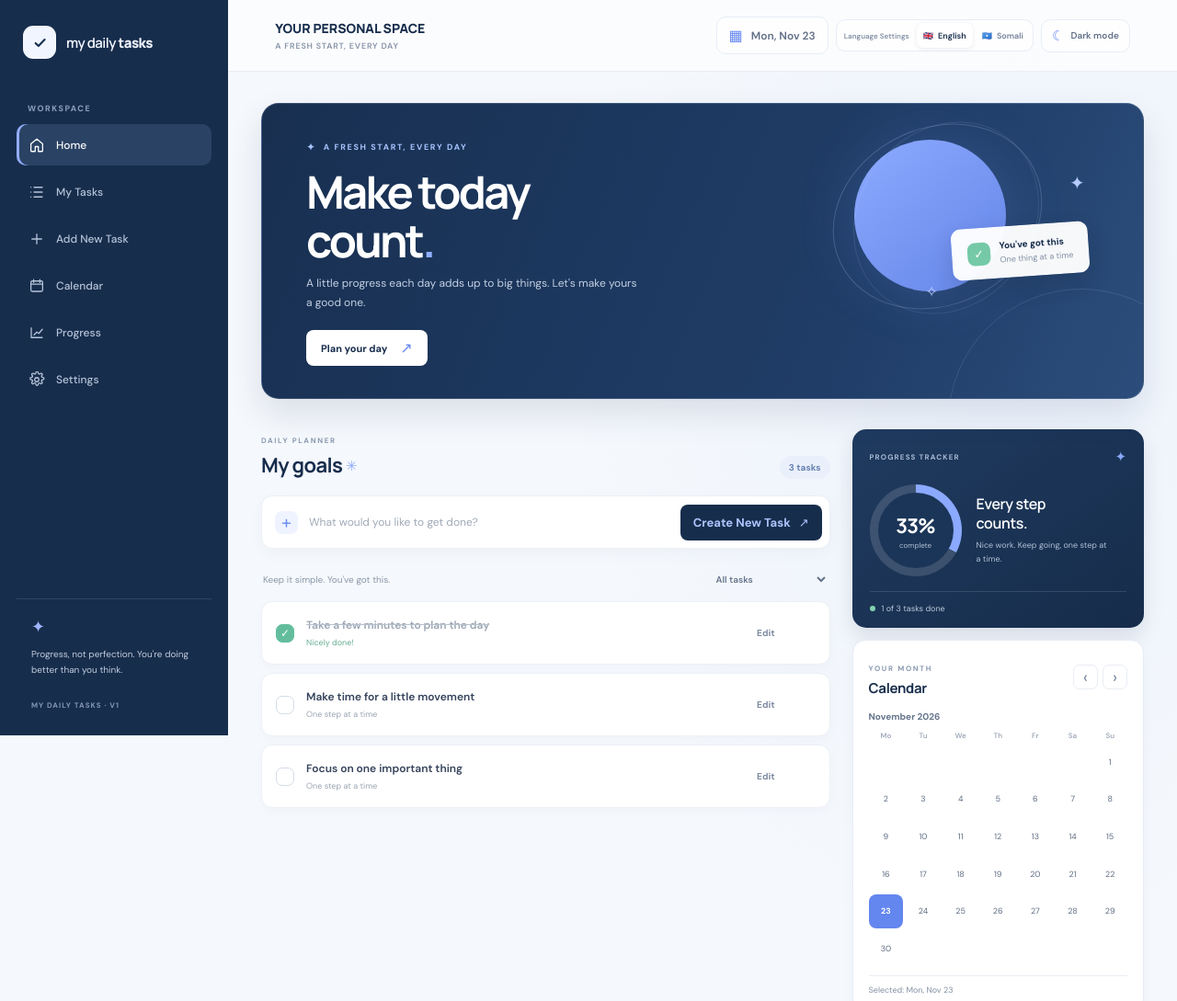
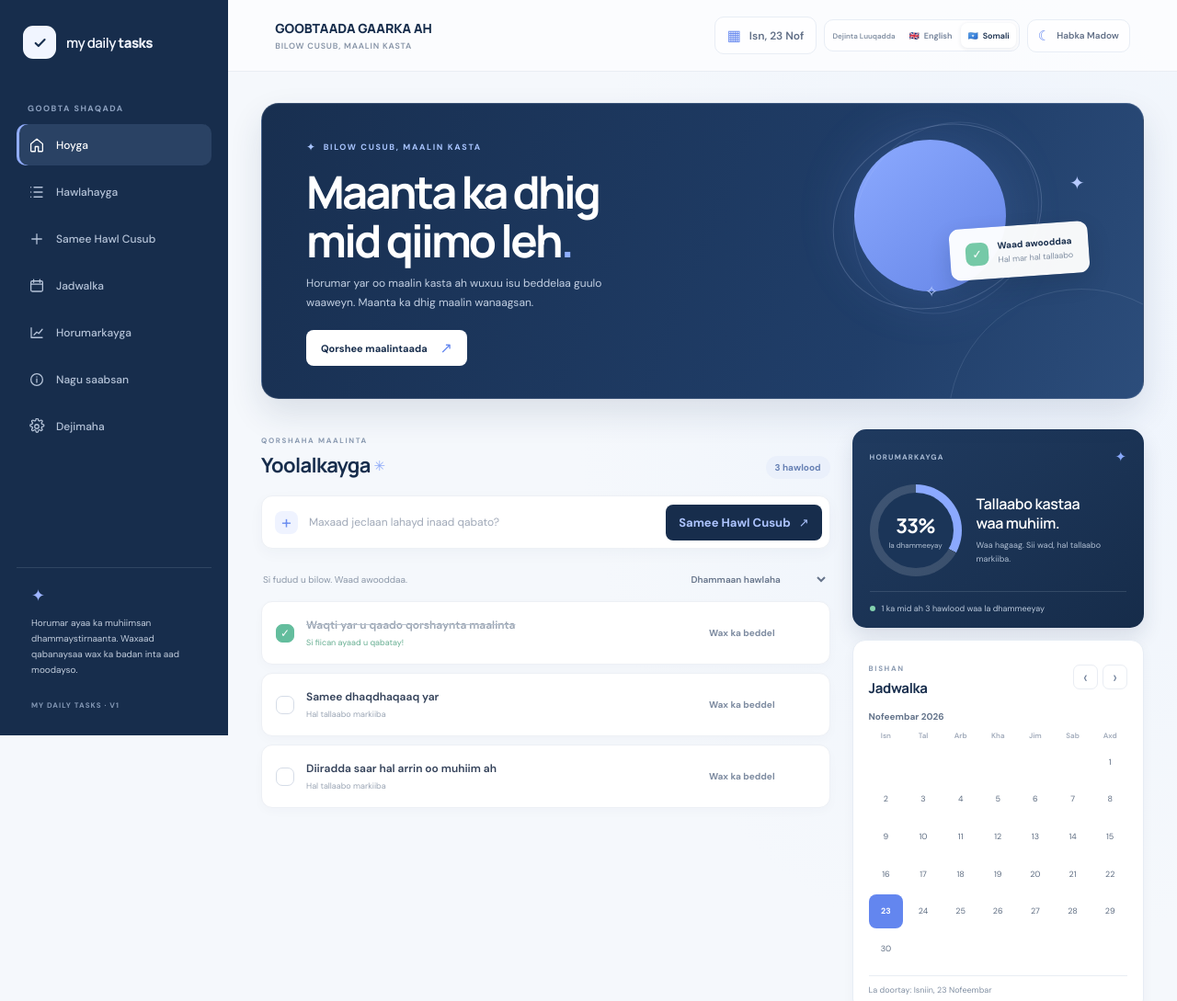
Before and after one commit to iqraliiban90-lgtm/My-Daily-Task, a plain HTML site: page index.html in a window 1280 px wide. Shown: the top 1089 px of the page at 92% size. Drawn offline with Linux system fonts and the light colour scheme.

Commit message:
Default new visitors to Somali and add About navigation
Co-authored-by: Copilot <223556219+Copilot@users.noreply.github.com>

```diff
--- a/index.html
+++ b/index.html
@@ -42,6 +42,10 @@
         <a class="nav-link progress-nav" href="#progress">
           <svg viewBox="0 0 24 24" aria-hidden="true"><path d="M4 19V5M4 19h16M8 15l4-4 3 2 5-6"/></svg>
           <span data-i18n="nav.progress">Progress</span>
+        </a>
+        <a class="nav-link about-nav" href="#about">
+          <svg viewBox="0 0 24 24" aria-hidden="true"><circle cx="12" cy="12" r="8.5"/><path d="M12 11v5M12 8h.01"/></svg>
+          <span data-i18n="nav.about">About</span>
         </a>
         <a class="nav-link settings-nav" href="#settings">
           <svg viewBox="0 0 24 24" aria-hidden="true"><circle cx="12" cy="12" r="3"/><path d="m19.4 15 .1.1a1.7 1.7 0 0 1-2.4 2.4l-.1-.1a1.7 1.7 0 0 0-2.9 1.2v.2a1.7 1.7 0 0 1-3.4 0v-.2a1.7 1.7 0 0 0-2.9-1.2l-.1.1a1.7 1.7 0 1 1-2.4-2.4l.1-.1a1.7 1.7 0 0 0-1.2-2.9H4a1.7 1.7 0 0 1 0-3.4h.2a1.7 1.7 0 0 0 1.2-2.9l-.1-.1a1.7 1.7 0 1 1 2.4-2.4l.1.1a1.7 1.7 0 0 0 2.9-1.2V2a1.7 1.7 0 0 1 3.4 0v.2a1.7 1.7 0 0 0 2.9 1.2l.1-.1a1.7 1.7 0 1 1 2.4 2.4l-.1.1a1.7 1.7 0 0 0 1.2 2.9h.2a1.7 1.7 0 0 1 0 3.4h-.2a1.7 1.7 0 0 0-1.2 2.9Z"/></svg>
--- a/script.js
+++ b/script.js
@@ -12,6 +12,7 @@ const translations = {
     "nav.add-task": "Add New Task",
     "nav.calendar": "Calendar",
     "nav.progress": "Progress",
+    "nav.about": "About",
     "nav.settings": "Settings",
     "language.label": "Language Settings",
     "sidebar.caption": "WORKSPACE",
@@ -99,6 +100,7 @@ const translations = {
     "nav.add-task": "Samee Hawl Cusub",
     "nav.calendar": "Jadwalka",
     "nav.progress": "Horumarkayga",
+    "nav.about": "Nagu saabsan",
     "nav.settings": "Dejimaha",
     "language.label": "Dejinta Luuqadda",
     "sidebar.caption": "GOOBTA SHAQADA",
@@ -355,10 +357,11 @@ function setTheme(theme) {
 
 function loadLanguage() {
   try {
-    return localStorage.getItem(LANGUAGE_STORAGE_KEY) === "so" ? "so" : "en";
+    const savedLanguage = localStorage.getItem(LANGUAGE_STORAGE_KEY);
+    return savedLanguage === "en" ? "en" : "so";
   } catch (error) {
     console.error("Could not load language preference:", error);
-    return "en";
+    return "so";
   }
 }
 
```
